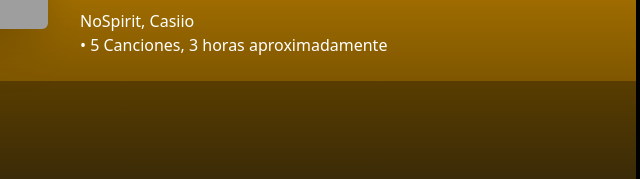
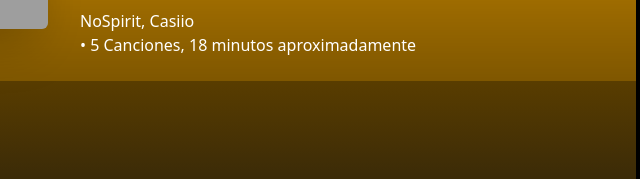
Before and after one commit to MaximoJSDev/Spotify-Clone, an Astro site: page /playlist/1 in a window 1280 px wide. Shown: the part 263-442 px from the top of the page, 636-1276 px from the left. Built offline with nearby package versions, Linux system fonts and the light colour scheme; Astro itself is replaced by a stand-in of ours; grey boxes are pictures that could not be loaded.

Commit message:
Agrega la duracion total de la playlist

```diff
--- a/src/pages/playlist/[id].astro
+++ b/src/pages/playlist/[id].astro
@@ -10,6 +10,11 @@ const playlist = allPlaylists.find((playlist) => playlist.id === id);
 const playlistSongs = songs.filter(
   (song) => song.albumId === playlist?.albumId,
 );
+
+const playlistDuration = playlistSongs.reduce((contador, playlist) => {
+  let duration = parseFloat(playlist.duration.replace(":", "."));
+  return contador + duration;
+}, 0);
 
 const color = playlist?.color.accent;
 const getNextID = (a: any, b: number) => {
@@ -53,7 +58,8 @@ const getNextID = (a: any, b: number) => {
             {playlist?.artists.join(", ")}
           </span>
           <span class="block"
-            >• {playlistSongs.length} Canciones, 3 horas aproximadamente</span
+            >• {playlistSongs.length} Canciones, {Math.round(playlistDuration)} minutos
+            aproximadamente</span
           >
         </div>
       </div>
```
